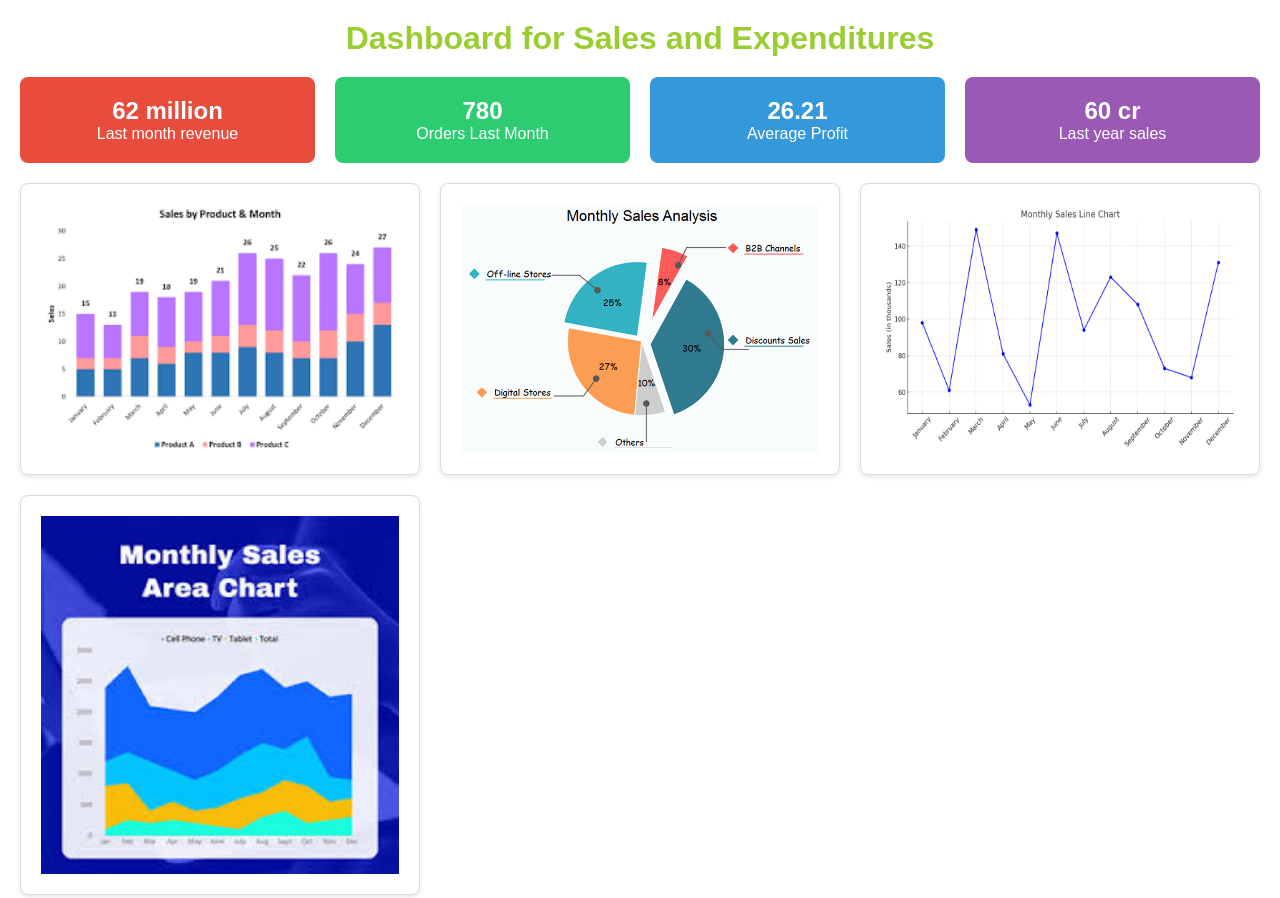
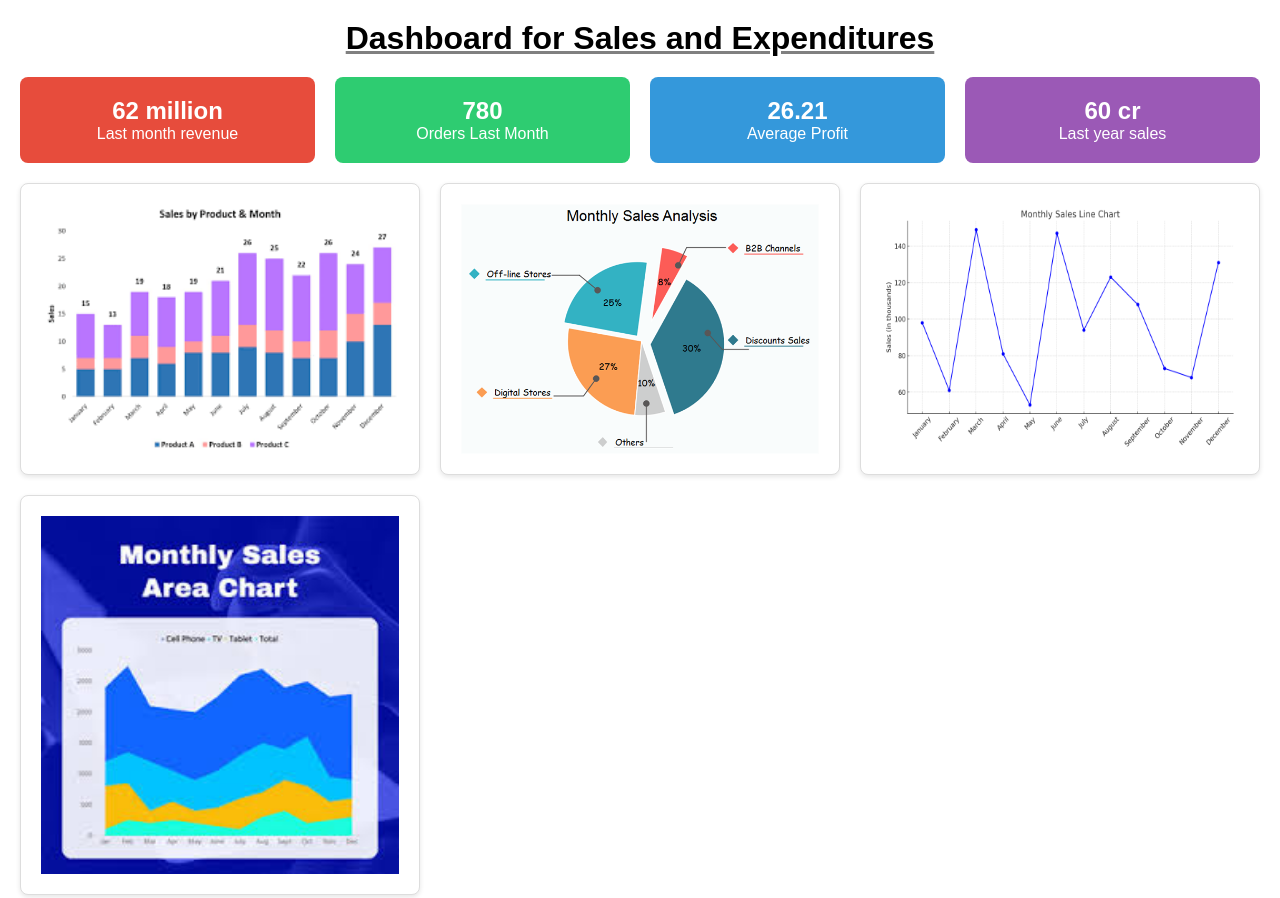
Before and after one commit to Naushad527/gdsc1, a plain HTML site: page dashboard.html in a window 1280 px wide. Shown: the top 898 px of the page. Drawn offline with Linux system fonts and the light colour scheme.

Commit message:
Update style.css

```diff
--- a/style.css
+++ b/style.css
@@ -132,8 +132,11 @@ img {
 
 h1{
    text-align: center;
-    color: yellowgreen;
+    color: black;
     margin-bottom:20px;
+    text-decoration:underline;
+    text-decoration-color:grey;
+
 }
 /* Add stylish font and spacing to h2 headings */
 .section h2 {
```
